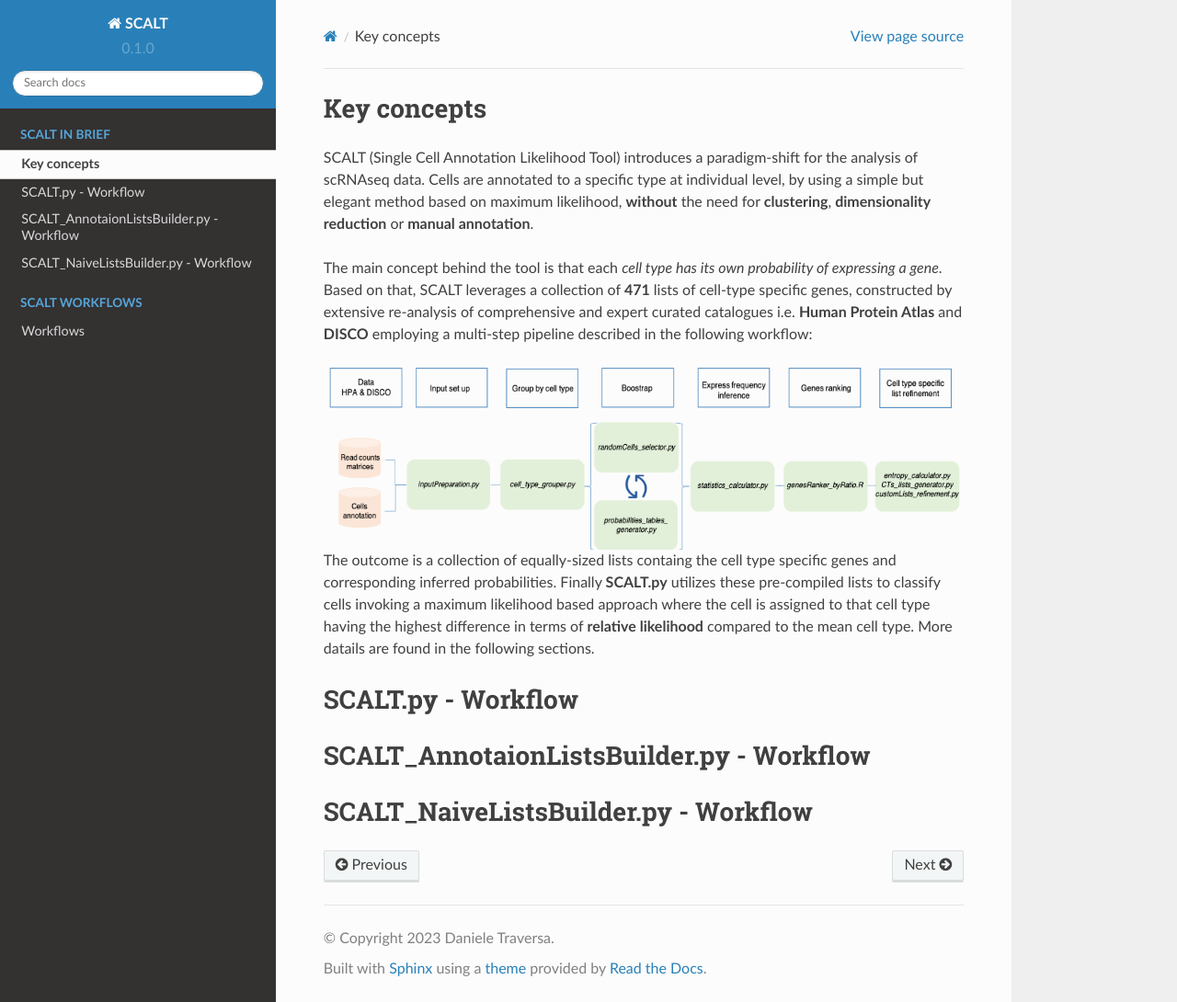
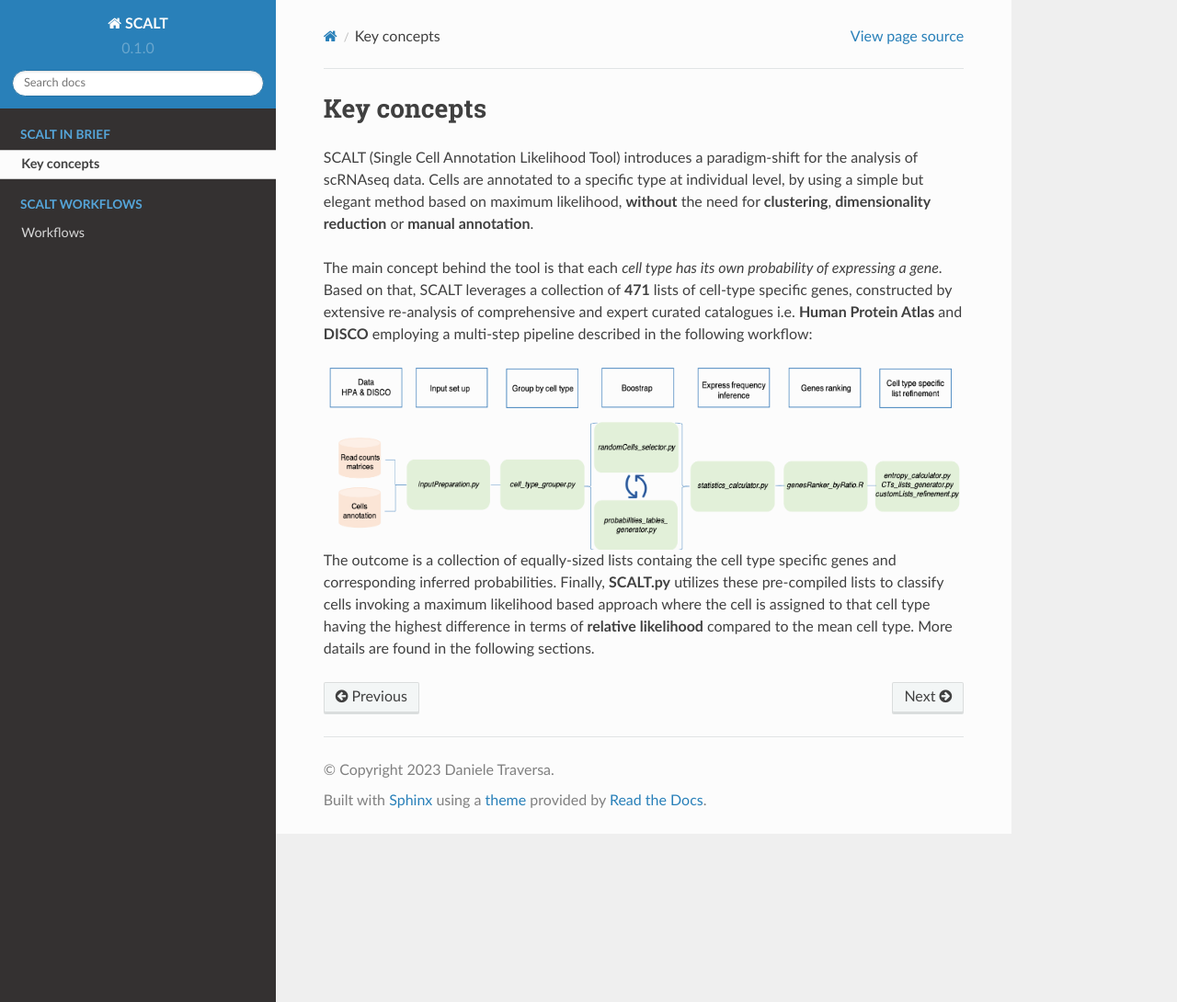
Before and after one commit to danitrave/CapitalCitiesGame, a Sphinx documentation site: the page built from docs/source/intro.rst, in a window 1280 px wide and 1090 px high. Shown: the whole window at 92% size. Built offline with Sphinx 7.4.7 and the Read the Docs theme 2.0.0, drawn with Linux system fonts in a browser that asks for light colours.

Commit message:
Update intro.rst

```diff
--- a/docs/source/intro.rst
+++ b/docs/source/intro.rst
@@ -11,14 +11,5 @@ Based on that, SCALT leverages a collection of **471** lists of cell-type specif
    :scale: 40%
 
 The outcome is a collection of equally-sized lists containg the cell type specific genes and corresponding inferred probabilities.
-Finally **SCALT.py** utilizes these pre-compiled lists to classify cells invoking a maximum likelihood based approach where the cell is assigned to that cell type having the highest difference in terms of **relative likelihood** compared to the mean cell type.
+Finally, **SCALT.py** utilizes these pre-compiled lists to classify cells invoking a maximum likelihood based approach where the cell is assigned to that cell type having the highest difference in terms of **relative likelihood** compared to the mean cell type.
 More datails are found in the following sections.
-
-SCALT.py - Workflow
-===================
-
-SCALT_AnnotaionListsBuilder.py - Workflow
-=========================================
-
-SCALT_NaiveListsBuilder.py - Workflow
-=====================================
```
